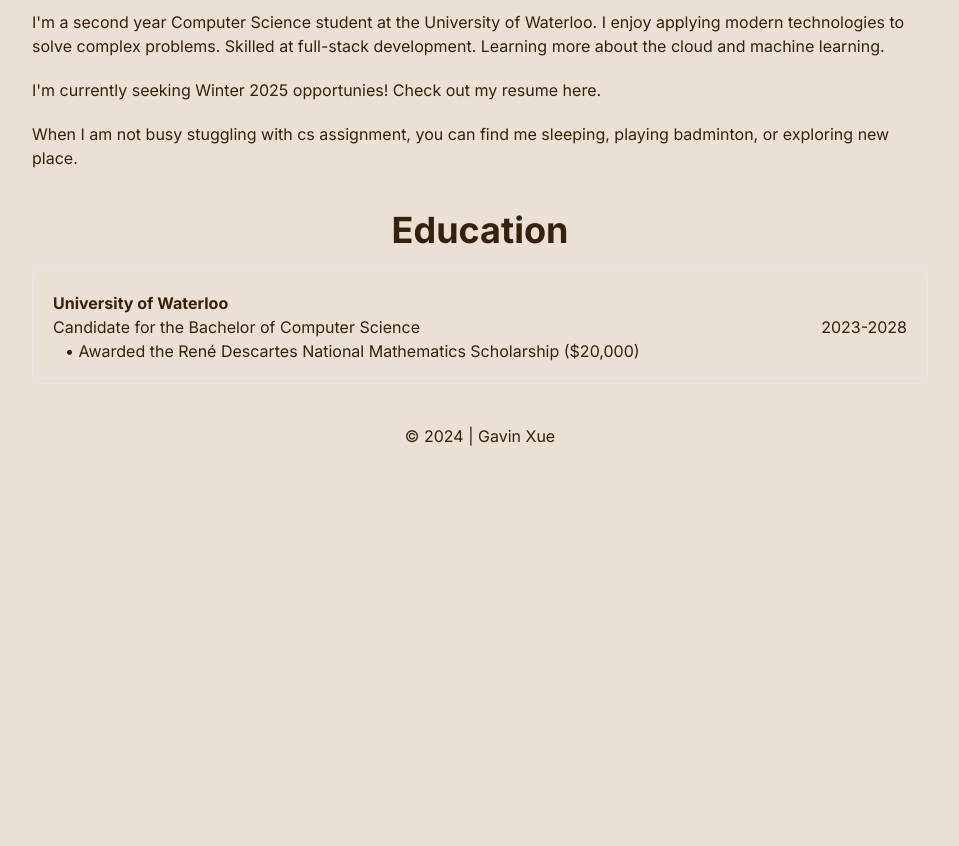
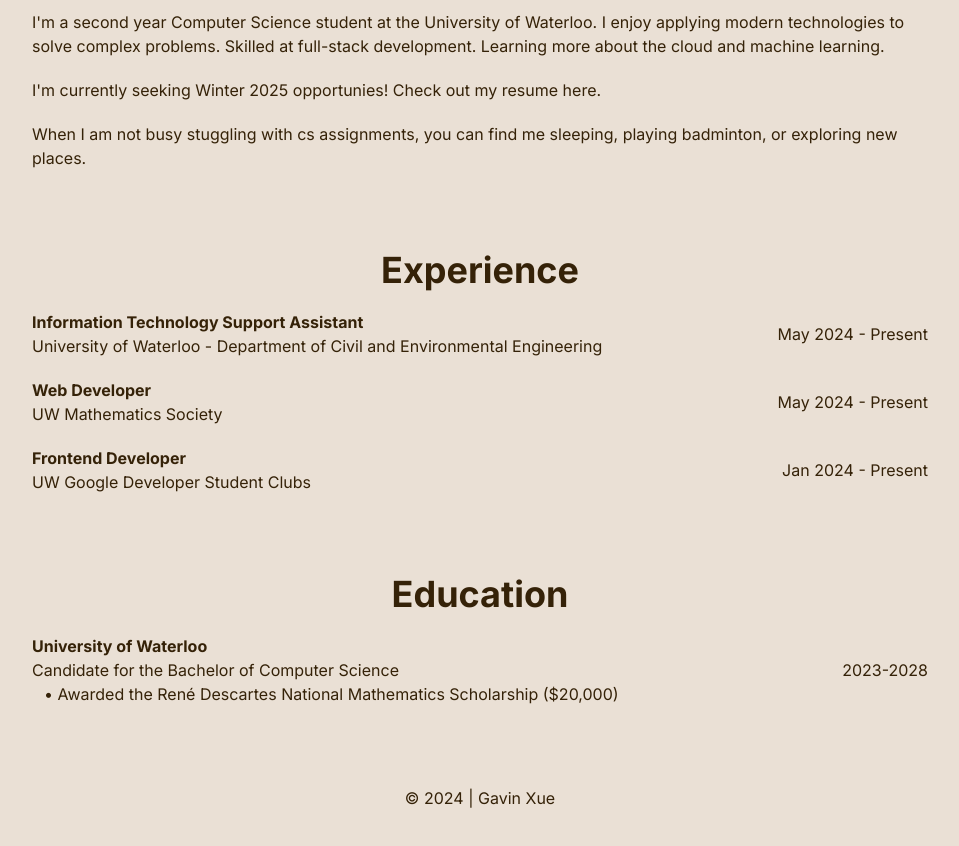
Before and after one commit to gavxue/personal-website, a Next.js app: page / in a window 1280 px wide. Shown: the part 680-1526 px from the top of the page, without its empty margins (160-1119 px from the left). Before the commit the page ends 1168 px from the top, so only its background shows below. Built offline with nearby package versions, Linux system fonts and the light colour scheme.

Commit message:
Added experiences

```diff
--- a/app/components/About.tsx
+++ b/app/components/About.tsx
@@ -4,7 +4,7 @@ export default function About() {
             <p className="text-5xl">Nice to meet you, I'm Gavin.</p>
             <p className="my-5">I'm a second year Computer Science student at the University of Waterloo. I enjoy applying modern technologies to solve complex problems. Skilled at full-stack development. Learning more about the cloud and machine learning.</p>
             <p className="my-5">I'm currently seeking Winter 2025 opportunies! Check out my resume here.</p>
-            <p className="my-5">When I am not busy stuggling with cs assignment, you can find me sleeping, playing badminton, or exploring new place.</p>
+            <p className="my-5">When I am not busy stuggling with cs assignments, you can find me sleeping, playing badminton, or exploring new places.</p>
         </section>
     )
 }
--- a/app/components/Education.tsx
+++ b/app/components/Education.tsx
@@ -1,8 +1,8 @@
 export default function Education() {
     return (
-        <section className="text-center my-10">
+        <section className="text-center my-20">
             <h2 className="text-4xl font-bold">Education</h2>
-            <div className="flex flex-row justify-between border rounded-lg text-left p-5 my-5">
+            <div className="flex flex-row justify-between text-left my-5">
                 <div className="">
                     <p className="font-bold">University of Waterloo</p>
                     <p>Candidate for the Bachelor of Computer Science</p>
--- /dev/null
+++ b/app/components/Experience.tsx
@@ -0,0 +1,34 @@
+export default function Experience() {
+    return (
+        <section className="text-center my-20">
+            <h2 className="text-4xl font-bold">Experience</h2>
+            <div className="flex flex-row justify-between text-left my-5">
+                <div className="">
+                    <p className="font-bold">Information Technology Support Assistant</p>
+                    <p>University of Waterloo - Department of Civil and Environmental Engineering</p>
+                </div>
+                <div className="my-auto">
+                    <p>May 2024 - Present</p>
+                </div>
+            </div>
+            <div className="flex flex-row justify-between text-left my-5">
+                <div className="">
+                    <p className="font-bold">Web Developer</p>
+                    <p>UW Mathematics Society</p>
+                </div>
+                <div className="my-auto">
+                    <p>May 2024 - Present</p>
+                </div>
+            </div>
+            <div className="flex flex-row justify-between text-left my-5">
+                <div className="">
+                    <p className="font-bold">Frontend Developer</p>
+                    <p>UW Google Developer Student Clubs</p>
+                </div>
+                <div className="my-auto">
+                    <p>Jan 2024 - Present</p>
+                </div>
+            </div>
+        </section>
+    )
+}
--- a/app/page.tsx
+++ b/app/page.tsx
@@ -2,12 +2,14 @@ import Header from "./components/Header";
 import Footer from "./components/Footer";
 import About from "./components/About";
 import Education from "./components/Education";
+import Experience from "./components/Experience";
 
 export default function Home() {
   return (
     <main className="max-w-4xl mx-auto">
       <Header />
       <About />
+      <Experience />
       <Education />
       <Footer />
     </main>
```
